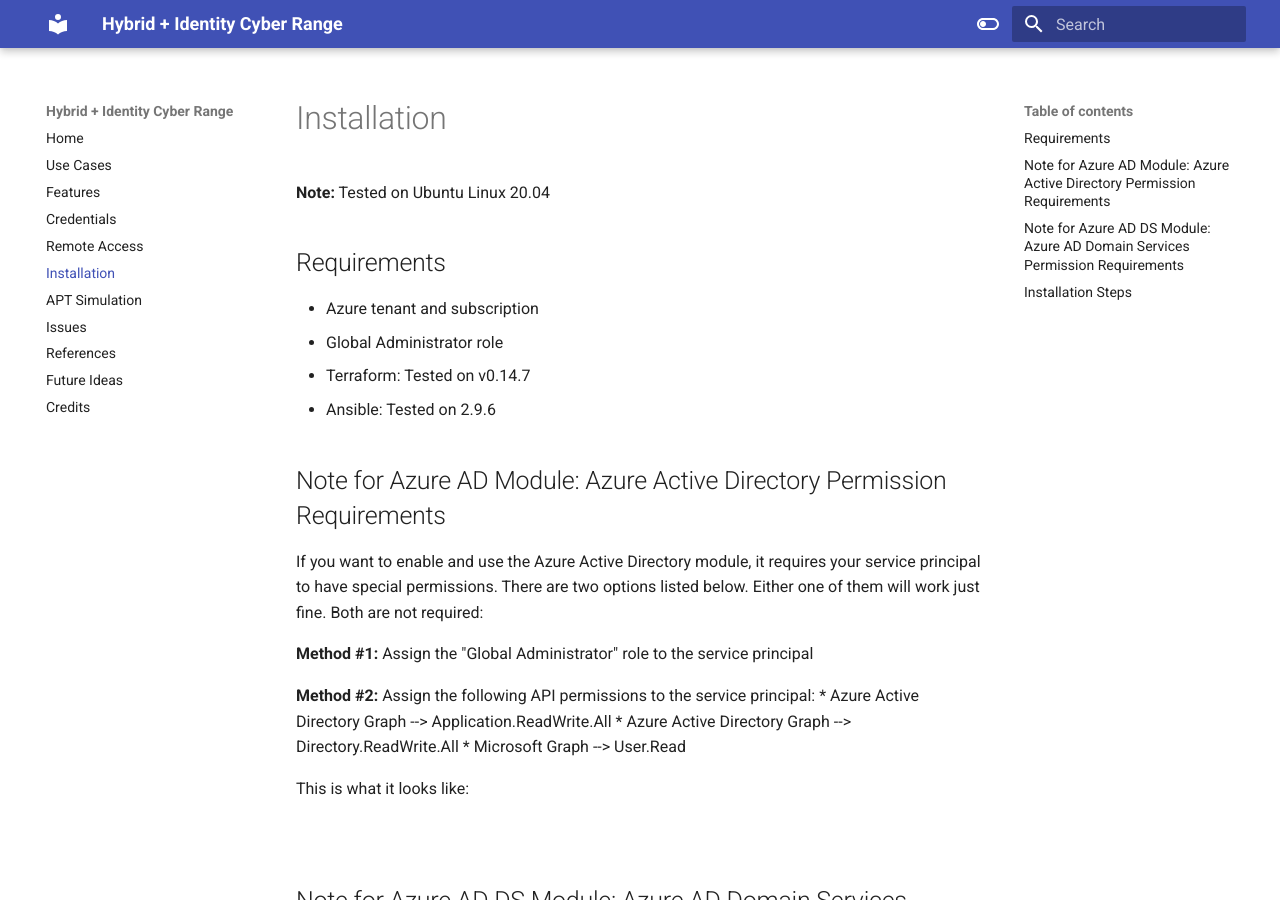
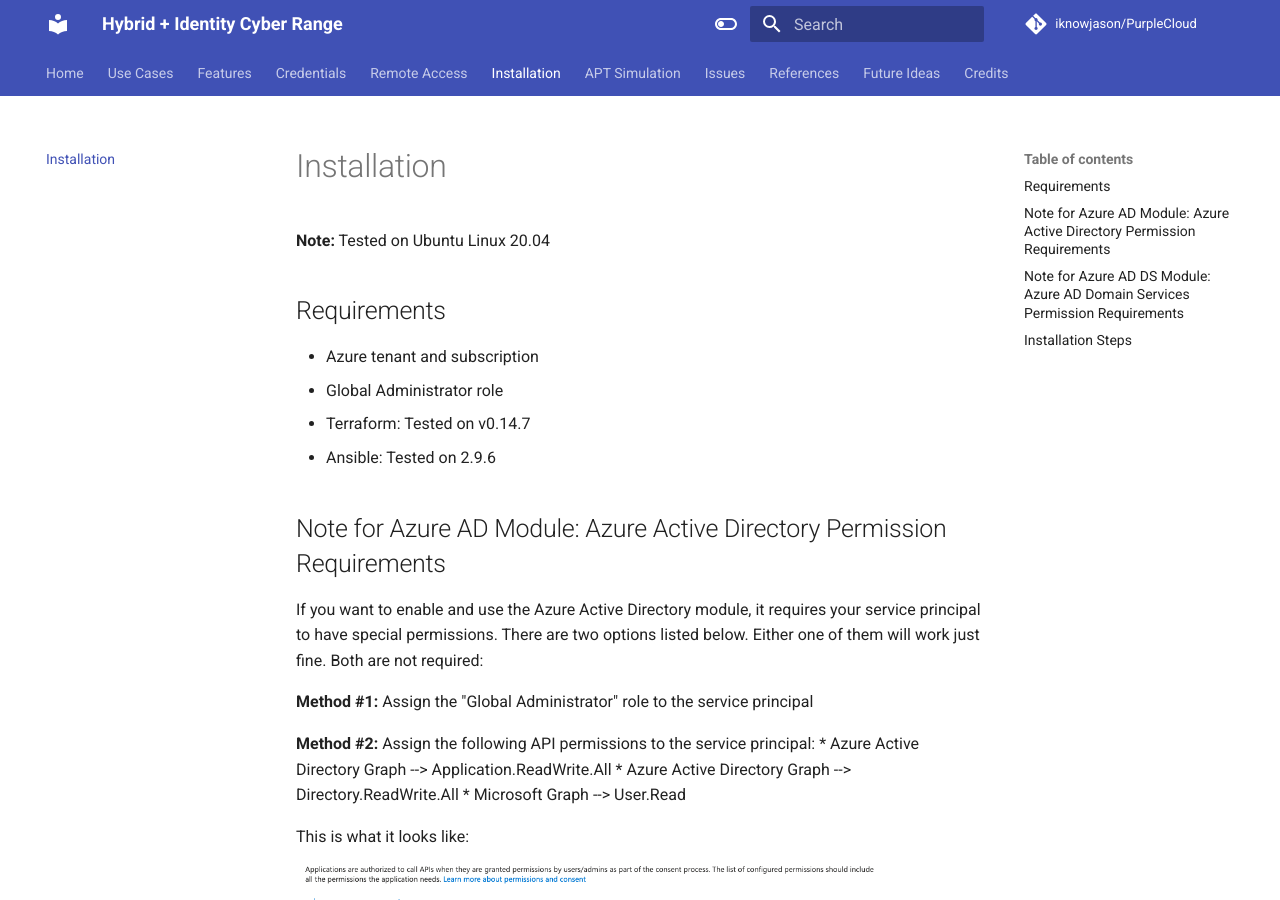
Before and after one commit to iknowjason/PurpleCloud, an MkDocs documentation site: the page built from docs/install.md, in a window 1280 px wide and 900 px high. Built offline with MkDocs 1.6.1 and Material for MkDocs 9.7.7, drawn with Linux system fonts in a browser that asks for light colours; comment, search, counter and statistics services are not loaded.

Commit message:
Doc changes

```diff
--- a/docs/install.md
+++ b/docs/install.md
@@ -19,7 +19,7 @@
 
 This is what it looks like:
 
-![](images/aad_permissions.png)
+![](./images/aad_permissions.png)
 
 
 
--- a/mkdocs.yml
+++ b/mkdocs.yml
@@ -1,4 +1,6 @@
 site_name: Hybrid + Identity Cyber Range
+repo_url: https://github.com/iknowjason/PurpleCloud
+repo_name: iknowjason/PurpleCloud
 nav:
    - Home: index.md
    - Use Cases: usecases.md
@@ -13,6 +15,14 @@
    - Credits : credits.md
 theme:
   name: material
+  features:
+    - navigation.instant
+    - navigation.tracking
+    - navigation.sections
+    - navigation.expand
+    - navigation.indexes
+    - navigation.top
+    - navigation.tabs
   font:
     text: Roboto
   palette:
```
Also changed, not shown: docs/index.md (+1 -1 lines), docs/images/PurpleCloud.png (added), docs/images/aad_permissions.png (added), docs/images/ss-logged-in.png (added), 3 other files.
